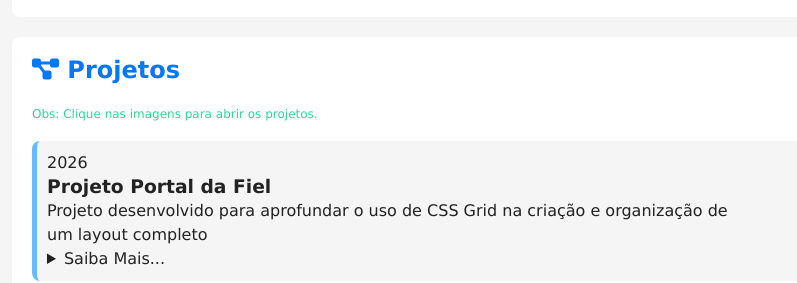
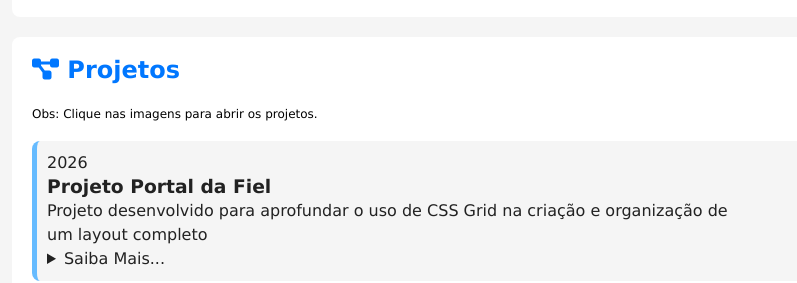
Before and after one commit to SamuelMoura17/Meu_Portf-lio, a plain HTML site: page index.html in a window 1280 px wide. Shown: the part 1649-1932 px from the top of the page, 328-1125 px from the left. Drawn offline with Linux system fonts and the light colour scheme.

Commit message:
Arrumei a parte do "Obs" antes dos projetos.

```diff
--- a/estilos/style.css
+++ b/estilos/style.css
@@ -30,6 +30,7 @@
   --destaque: #0077ff;
   --destaque-inverso: #66bbff;
   --fundo-card: #ffffff;
+  --span: #000000;
 
 }
 
@@ -52,6 +53,7 @@ body.escuro{
   --destaque: #34d399;
   --destaque-inverso: #7ee8c2;
   --fundo-card: #444444;
+  --span: #34d399;
 
   transition: background-color 0.3s, color 0.3s;
 
@@ -316,6 +318,18 @@ div#skill-conteiner .info{
 
 }
 
+span#obs{
+
+  display: block;
+
+  font-size: 12px;
+
+  margin-bottom: 15px;
+
+  color: var(--span);
+
+}
+
 #formacao-conteiner .curso{
 
   background-color: var(--fundo-principal);
--- a/index.html
+++ b/index.html
@@ -459,7 +459,7 @@
             <article id="projetos">
 
                 <h2><i class="fa-solid fa-diagram-project"></i> Projetos</h2>
-                <span style="font-size: 12px; margin-bottom: 15px; display: block; color: #34d399;">Obs: Clique nas imagens para abrir os projetos.</span>
+                <span id="obs">Obs: Clique nas imagens para abrir os projetos.</span>
 
                 <div id="projeto-conteiner">
 
```
